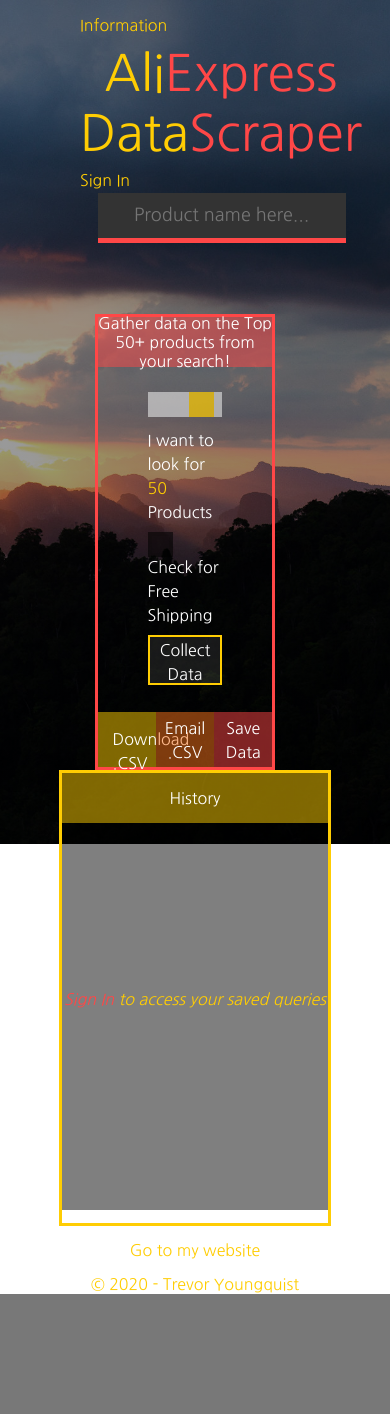
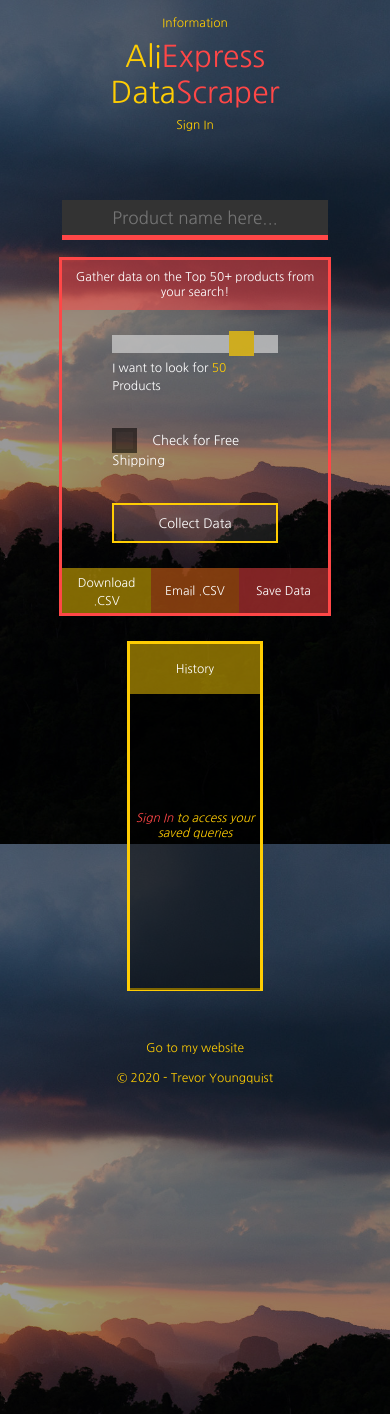
Before and after one commit to ytrevor81/Ali-Express-Web-Scraping-App, a Django app: page / in a window 390 px wide. Shown: the top 1414 px of the page. Before the commit the page ends 1294 px from the top, so only its background shows below. Run offline with Django 3.2, Linux system fonts and the light colour scheme; some libraries are stand-ins or nearby versions.

Commit message:
styling should almost be finished

```diff
--- a/aliexpress/main/static/css/styles.css
+++ b/aliexpress/main/static/css/styles.css
@@ -96,9 +96,9 @@ strong { color: #FF4747; font-weight: normal; }
   border-color: #FF4747;
  }
 
-/* --- Downloadcsv Popup Modal --- */
+/* --- Popup Modals --- */
 .downloadcontent {
-  margin-top: 100px;
+  margin-top: 75px;
   border: 2px solid #FFCD03;
   background-color: rgba(0,0,0,0.9);
   font-size: 18px;
@@ -423,19 +423,133 @@ strong { color: #FF4747; font-weight: normal; }
   h4, h5 { font-size: 16px; }
 
   .customnav { padding: 1rem 5rem; font-size: 17px; }
+
   .customcontainer { margin-top: 100px; max-width: 85%; margin-bottom: 15px; }
+
    section { height: 54vh; border: 3px solid; }
+
   .title-box { height: 50px; }
   .web-scraping-services { margin: 15px 50px 0 50px; }
   .slider-info p { margin: 5px 0 0 0; font-size: 16px; }
   .checkbox { height: 25px; width: 25px; margin-right: 15px; }
   .checkbox::before { background-color: rgba(0,0,0,0.5); border-color: rgba(0,0,0,0.1); }
   .checkbox-label { font-size:  16px; }
-  .product-search { top: -50%; width: 139%; }
+  .product-search { top: -170px; width: 139%; }
   .product-search input {  height: 50px; font-size: 18px }
   .scraping-button { height: 50px; font-size: 16px; margin-bottom: 20px; }
   .cluster button { font-size: 16px; }
   .download-csv { height: 55px; }
   .download-csv a { font-size: 16px; padding: 15px; }
   .email-save { height: 55px; }
+
   .history-login h5 i { font-size: 17px; }
+  .query-box .search-date { padding: 5px 5px 3px 12px; }
+  .query-box .search-date .user-search { font-size: 11px; }
+  .query-box .search-date .user-search-date { font-size: 8px; }
+  .query-box { font-size: 12px; }
+
+
+  .registerrow { border: none; margin: -100px 8% 30px 8%; }
+  .register-main { width: 75%; }
+  .register-container { font-size: 15px; margin-top: 0; }
+  .register-container input { height: 25px; }
+  .register-container .password-info { font-size: 10px; padding: 5px; }
+  .register-container .register-button { height: 40px; font-size: 16px; margin-top: 0; }
+  .registerrow h5 { font-size: 15px; margin-top: 12px; }
+
+}
+
+@media screen and (max-width: 1125px) {
+  h1 { font-size: 40px; }
+
+  .product-search { top: -160px; width: 139%; }
+  .product-search input {  height: 40px; font-size: 17px }
+
+  .registerrow h5 { display: none; }
+
+  .query-box .search-date { padding: 5px 5px 3px 12px; }
+  .query-box .search-date .user-search-date { font-size: 7px; }
+
+}
+
+@media screen and (max-width: 950px) {
+  h5 { font-size: 14px; }
+  h4 { font-size: 14px; }
+  .Main { height: 160vh; }
+
+  .info-title { margin-left: 24%; font-size: 25px; }
+
+  .login-dialog { max-width: 475px; }
+  .login-title { margin-left: 40%; font-size: 24px; }
+  .info-title { margin-left: 24%; font-size: 24px; }
+  .downloadbody .info-list { font-size: 15px; }
+  .login-body label { font-size: 15px; margin-right: 15px; }
+  .login-body input { width: 275px; margin-bottom: 15px; }
+  .login-footer div { font-size: 15px; }
+  .login-button { margin-bottom: 15px; height: 30px; margin-top: 25px; }
+
+
+  .downloadcontent { font-size: 15px; }
+  .downloadfooter button { height: 35px; }
+
+  .customcontainer { margin-bottom: 50px; }
+  .customrow { display: flex; flex-direction: column; align-items: center; }
+
+  .service { max-width: 90%; margin-right: 0; margin-bottom: 25px; }
+  .product-search { top: -160px; width: 98%; }
+  .slidercontainer { margin-top: -45px; }
+  .slider { height: 18px; }
+  .slider-info { font-size: 14px; }
+  .slider-info p { margin: 0; font-size: 14px; }
+  .checkbox-label { font-size: 15px; }
+  .scraping-button { height: 40px; font-size: 14px; margin-bottom: 70px; }
+
+  .history { max-width: 50%; height: 350px; }
+  .query-box .search-date { padding: 5px 13% 3px 12%; }
+
+  .register-container .password-info { display: block; }
+}
+
+@media screen and (max-width: 780px) {
+  h1 { font-size: 30px; }
+  h5 { font-size: 12px; }
+  h4 { font-size: 12px; }
+
+  .info-title { font-size: 20px; }
+
+  .slider-info p { font-size: 12px; }
+  .checkbox-label { font-size: 13px; }
+  .scraping-button { font-size: 13px; }
+
+  .download-csv { height: 45px; }
+  .email-save { height: 45px; }
+  .download-csv a { font-size: 12px; }
+  .cluster button { font-size: 12px; }
+}
+
+@media screen and (max-width: 650px) {
+  .customnav { display: flex; flex-direction: column; }
+  .customconatiner { margin-top: 70px; }
+  .download-csv a { padding: 6px; }
+}
+
+@media screen and (max-width: 530px) {
+  .register-container .password-info { display: none; }
+}
+
+@media screen and (max-width: 480px) {
+
+  .Main { height: 170vh; }
+  .service { max-width: 100%; }
+
+  .download-csv a { padding: 6px; }
+  .infofooter a { font-size: 12px; padding: 13px; }
+
+}
+
+@media screen and (max-width: 400px) {
+  .login-body input { width: 200px; }
+  .login-footer div { font-size: 10px; }
+
+  .register-container .register-button { font-size: 12px; }
+}
--- a/aliexpress/main/templates/index.html
+++ b/aliexpress/main/templates/index.html
@@ -5,8 +5,8 @@
     <meta http-equiv="X-UA-Compatible" content="ie=edge">
   	<meta name="viewport" content="width=device-width, initial-scale=1.0">
 
-    <title>AliExpress Web Scrape</title>
-    <meta name="description" content="A Django web app that allows you to browse and search NFL player and team stats up until the 2018 season.">
+    <title>AliExpress Web Scraping App</title>
+    <meta name="description" content="A Django web app that allows you to webscrape AliExpress for data on any product you search.">
 
     {% load static %}
     <!-- External Stylesheets -->
@@ -24,7 +24,7 @@
       <!-- Navbar/Top Info -->
       <header class="customnav navbar">
         <h5><a href="#" data-toggle="modal" data-target=".info">Information</a></h5>
-        <a class="homepage-link" href="/"><h1>Ali<strong>Express</strong> Data<strong>Scraper</strong></h1></a>
+        <h1>Ali<strong>Express</strong> Data<strong>Scraper</strong></h1>
         {% if user.is_authenticated %}
           <div class="user-messages">
             <h5>Welcome, <strong>{{ user.username }}</strong></h5>
--- a/aliexpress/main/templates/register.html
+++ b/aliexpress/main/templates/register.html
@@ -20,9 +20,8 @@
         </ul>
         <button class="register-button" type="submit">Create Account</button>
       </form>
-      </div>
-      <h5>If you already have an account, <a data-toggle="modal" data-target=".login" href="#"><strong>sign in</strong></a> instead.</h5>
     </div>
+    <h5>If you already have an account, <a data-toggle="modal" data-target=".login" href="#"><strong>sign in</strong></a> instead.</h5>
   </div>
 
 {% endblock %}
```
